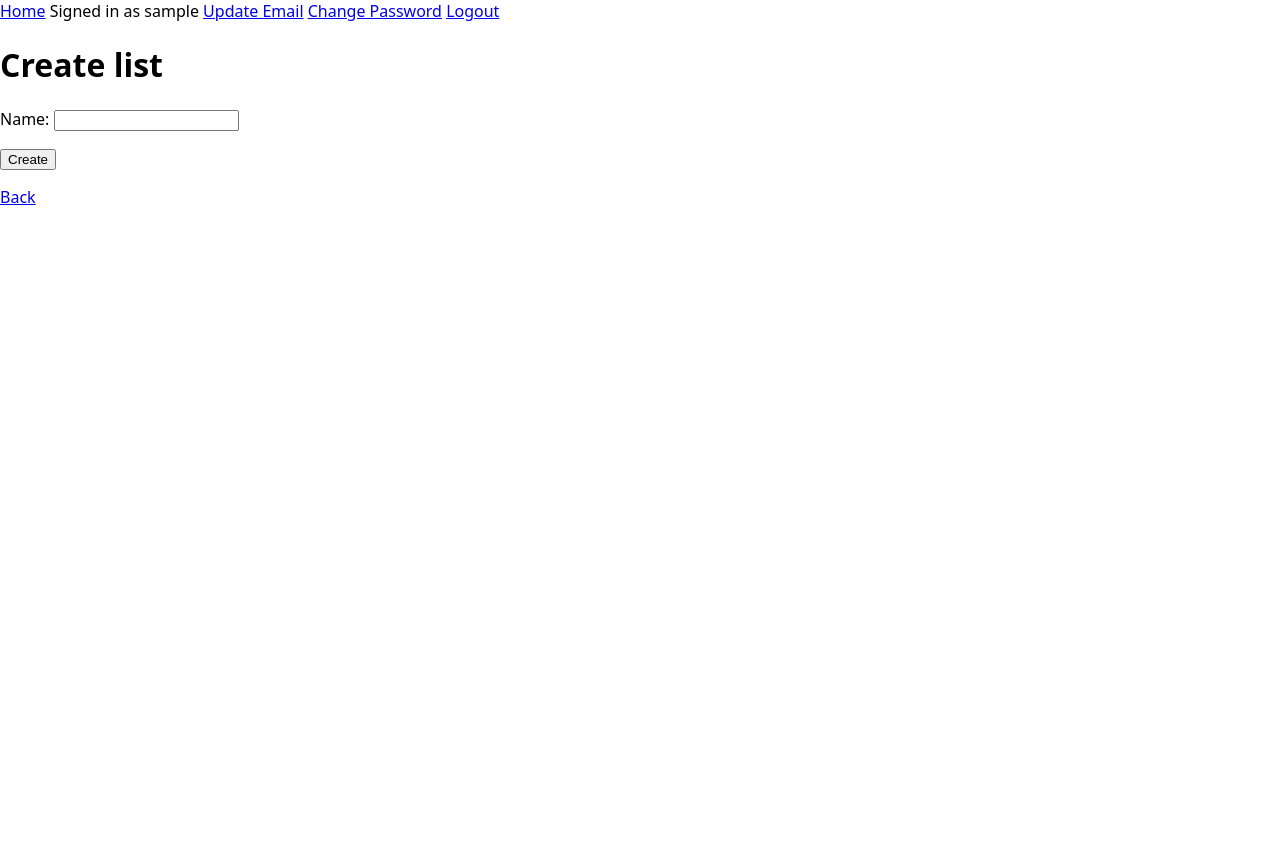
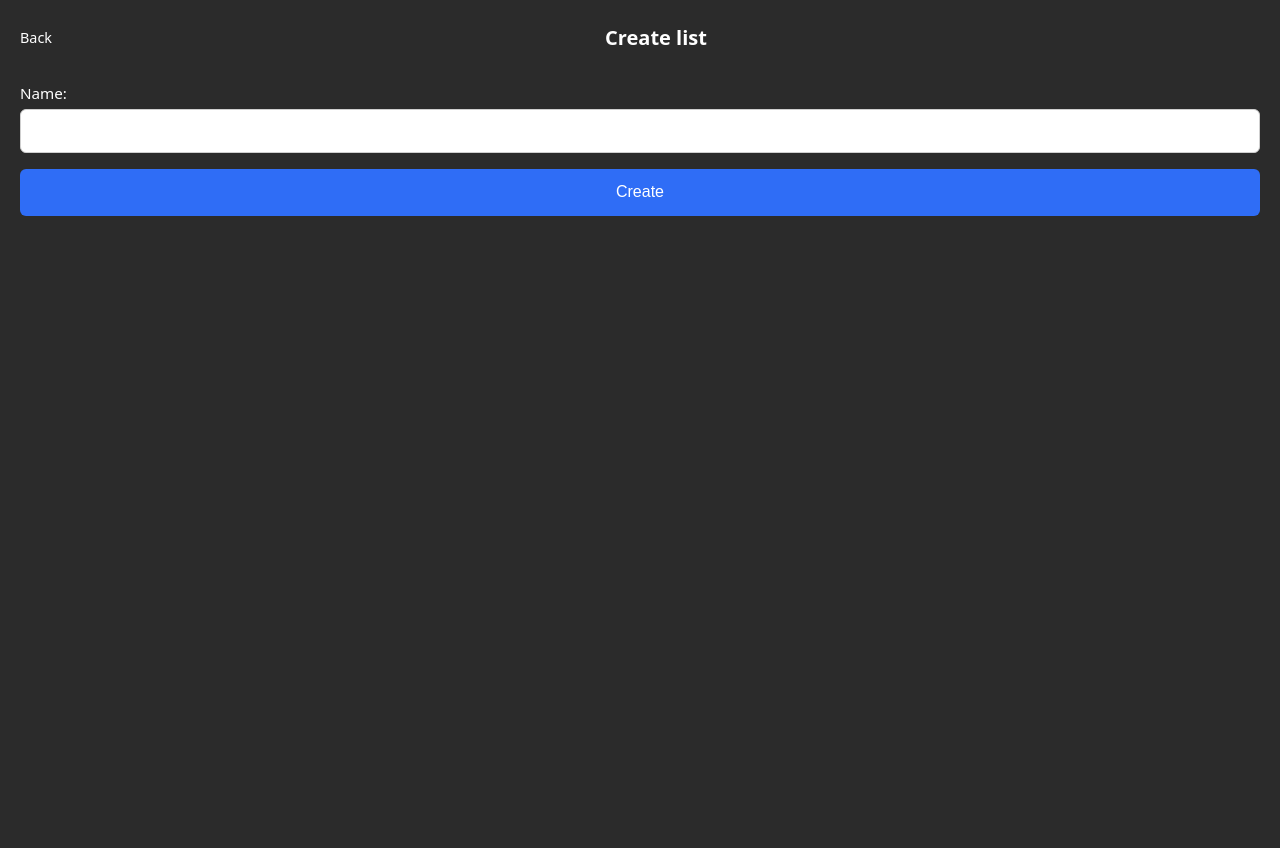
Before and after one commit to Shieldsx/capstone_project, a Django app: page /lists/new/ in a window 1280 px wide. Before the commit the page ends 205 px from the top, so only its background shows below. Run offline with Django 5.2, Linux system fonts and the light colour scheme; the visitor is signed in with stand-in values (Sample User, id 1).

Commit message:
UI polish: align list_form with dashboard layout and implement scoped nav/messages override

```diff
--- a/static/css/style.css
+++ b/static/css/style.css
@@ -269,3 +269,34 @@
     background: #c0392b;
     color: #fff;
 }
+
+/* ------ Dahsboard list page ------- */
+
+/* Dashboard form spacing (reuses existing dashboard layout) */
+.dashboard__lists--form {
+    margin-top: 2rem;   /* matches list spacing */
+    gap: 0;             /* not needed for single form */
+}
+
+.dashboard__form {
+    display: flex;
+    flex-direction: column;
+    gap: 1rem;
+}
+
+/* Ensure dashboard forms use the same input styling as auth forms */
+.dashboard .field label {
+    display: block;
+    margin-bottom: 0.35rem;
+    font-size: 0.95rem;
+}
+
+.dashboard .field input {
+    width: 100%;
+    box-sizing: border-box;
+    padding: 0.85rem;
+    border-radius: 6px;
+    border: 1px solid #cfcfcf;
+    background: #fff;
+    color: #111;
+}
--- a/templates/base.html
+++ b/templates/base.html
@@ -4,6 +4,7 @@
     <meta charset="utf-8">
     <meta name="viewport" content="width=device-width, initial-scale=1">
     <title>{% block title %}To-Do App{% endblock %}</title>
+
     {% load static %}
     <link rel="stylesheet" href="{% static 'css/style.css' %}">
 </head>
@@ -28,7 +29,9 @@
     {% if messages %}
         <div class="messages">
             {% for message in messages %}
-        <p class="message {{ message.tags }}">{{ message }}</p>
+                <p class="message {{ message.tags }}">
+                    {{ message }}
+                </p>
             {% endfor %}
         </div>
     {% endif %}
--- a/templates/todo/list_form.html
+++ b/templates/todo/list_form.html
@@ -1,14 +1,29 @@
 {% extends "base.html" %}
+
+{% block global_nav %}{% endblock %}
+{% block messages_block %}{% endblock %}
+
 {% block content %}
+<div class="dashboard">
 
-<h1>Create list</h1>
+  <div class="dashboard__nav">
+    <a href="{% url 'todo:list_index' %}">Back</a>
+    <h1>Create list</h1>
+    <span></span>
+  </div>
 
-<form method="post">
-  {% csrf_token %}
-  {{ form.as_p }}
-  <button type="submit">Create</button>
-</form>
+  <div class="dashboard__lists dashboard__lists--form">
+    <form method="post" class="dashboard__form">
+      {% csrf_token %}
 
-<p><a href="{% url 'todo:list_index' %}">Back</a></p>
+      <div class="field">
+        {{ form.name.label_tag }}
+        {{ form.name }}
+      </div>
 
+      <button type="submit" class="btn btn--primary">Create</button>
+    </form>
+  </div>
+
+</div>
 {% endblock %}
```
Lines whose indentation alone changed are shown as unchanged.
